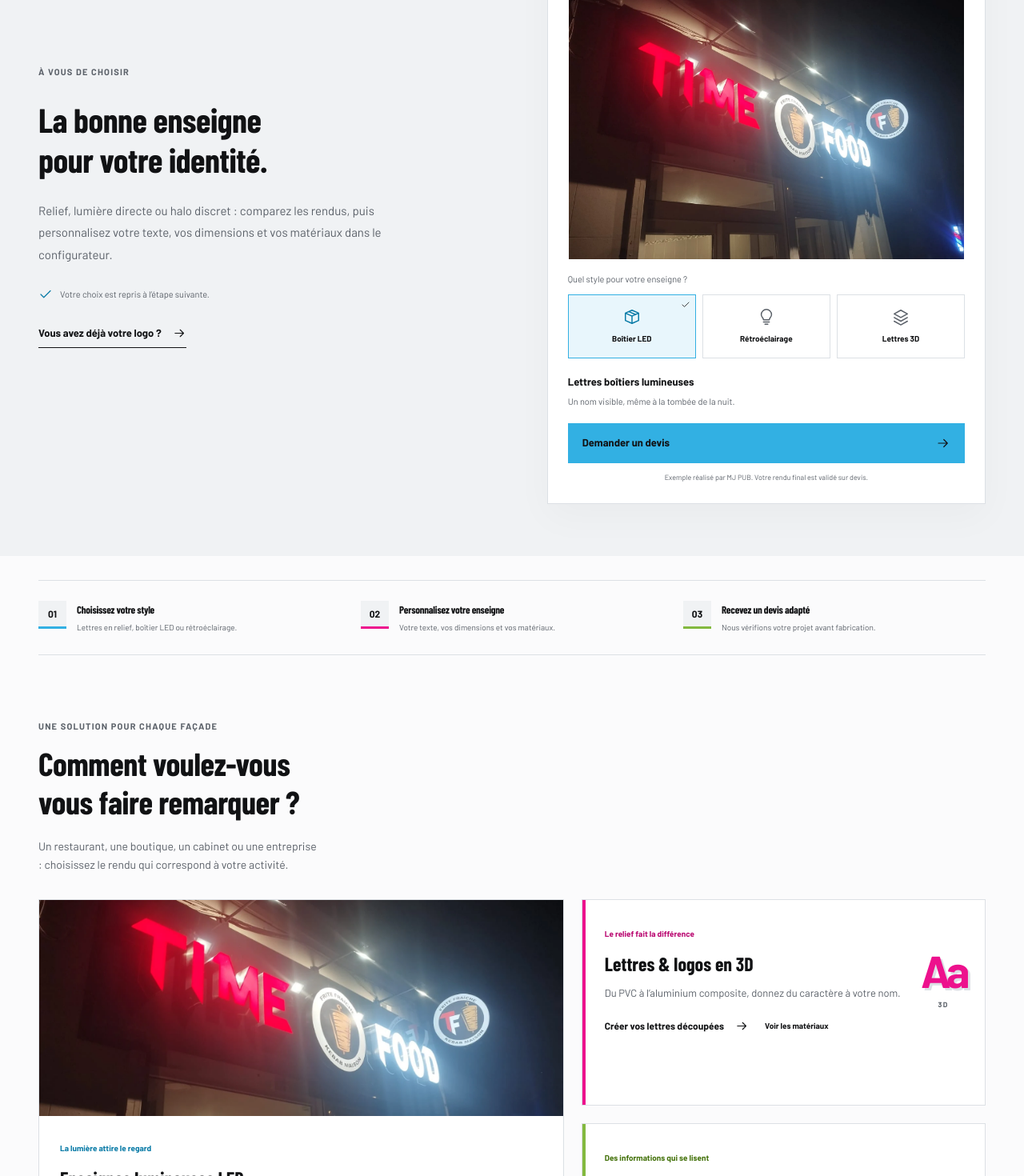
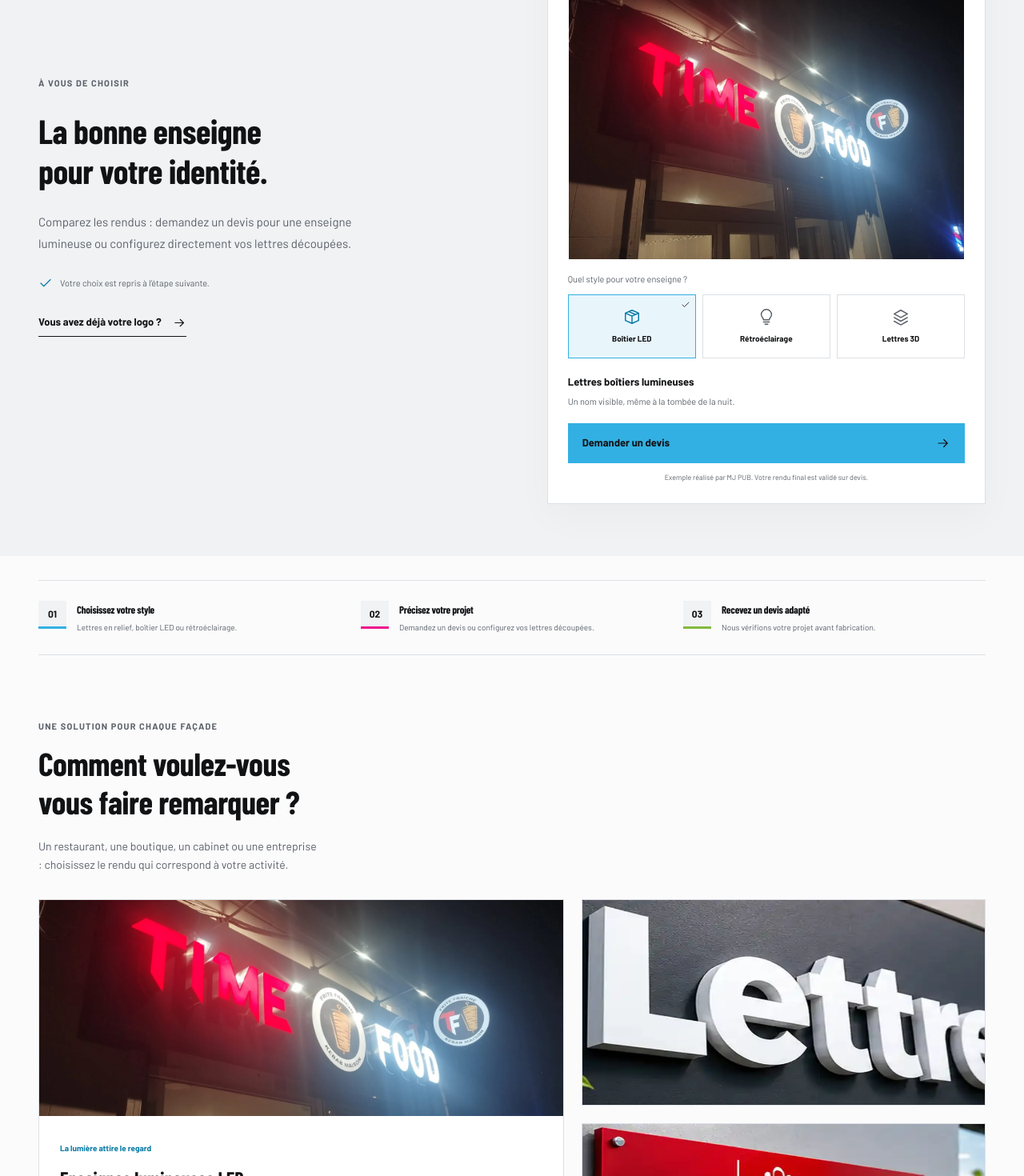
Before and after one commit to imadJHR/enseigne-MJPUB, a Next.js app: page / in a window 1280 px wide. Shown: the part 992-2462 px from the top of the page at 80% size. Built offline with nearby package versions, Linux system fonts and the light colour scheme; no server answers.

Commit message:
Improve homepage signage visuals and clarify conversion copy

```diff
--- a/app/page.tsx
+++ b/app/page.tsx
@@ -69,7 +69,7 @@ export default function HomePage() {
               alt="Devanture MJ Barber avec enseigne lumineuse réalisée par MJ PUB"
               fill
               priority
-              sizes="(max-width:850px) 100vw, 48vw"
+              sizes="(max-width: 600px) calc(100vw - 36px), (max-width: 850px) calc(100vw - 40px), 48vw"
             />
           </div>
           <figcaption>
@@ -92,9 +92,8 @@ export default function HomePage() {
               pour votre identité.
             </h2>
             <p>
-              Relief, lumière directe ou halo discret : comparez les rendus,
-              puis personnalisez votre texte, vos dimensions et vos matériaux
-              dans le configurateur.
+              Comparez les rendus : demandez un devis pour une enseigne
+              lumineuse ou configurez directement vos lettres découpées.
             </p>
             <p className="style-entry-hint">
               <Check size={18} />
@@ -119,8 +118,8 @@ export default function HomePage() {
           },
           {
             n: "02",
-            title: "Personnalisez votre enseigne",
-            text: "Votre texte, vos dimensions et vos matériaux.",
+            title: "Précisez votre projet",
+            text: "Demandez un devis ou configurez vos lettres découpées.",
           },
           {
             n: "03",
@@ -159,7 +158,7 @@ export default function HomePage() {
                 src="/optimized/img2.webp"
                 alt="Réalisation MJ PUB : enseigne TIME FOOD en lettres lumineuses"
                 fill
-                sizes="(max-width:850px) 100vw, 55vw"
+                sizes="(max-width: 850px) calc(100vw - 40px), 55vw"
               />
             </div>
             <div className="solution-content">
@@ -193,6 +192,14 @@ export default function HomePage() {
               <p>
                 Du PVC à l’aluminium composite, donnez du caractère à votre nom.
               </p>
+              <div className="solution-mini-visual">
+                <Image
+                  src="/optimized/images/ia-lettres-decoupees.webp"
+                  alt="Illustration de lettres découpées en relief, finition blanche et bords visibles"
+                  fill
+                  sizes="(max-width: 600px) calc(100vw - 86px), (max-width: 850px) 43vw, 35vw"
+                />
+              </div>
               <div className="solution-links">
                 <Link className="text-link" href="/configurateur?style=cut-out">
                   Créer vos lettres découpées <ArrowRight size={17} />
@@ -200,9 +207,6 @@ export default function HomePage() {
                 <Link href="/lettres-decoupees" className="solution-detail">
                   Voir les matériaux
                 </Link>
-              </div>
-              <div className="mini-letter" aria-hidden="true">
-                Aa<span>3D</span>
               </div>
             </article>
             <article className="solution-small solution-panel">
@@ -214,6 +218,14 @@ export default function HomePage() {
                 Votre logo et vos informations sur un support adapté à vos
                 locaux.
               </p>
+              <div className="solution-mini-visual">
+                <Image
+                  src="/optimized/images/ia-panneaux-signaletique.webp"
+                  alt="Illustration de panneau de signalétique extérieur, fixé sur un support"
+                  fill
+                  sizes="(max-width: 600px) calc(100vw - 86px), (max-width: 850px) 43vw, 35vw"
+                />
+              </div>
               <Link href="/demande-devis" className="text-link">
                 Demander un devis <ArrowRight size={17} />
               </Link>
```
